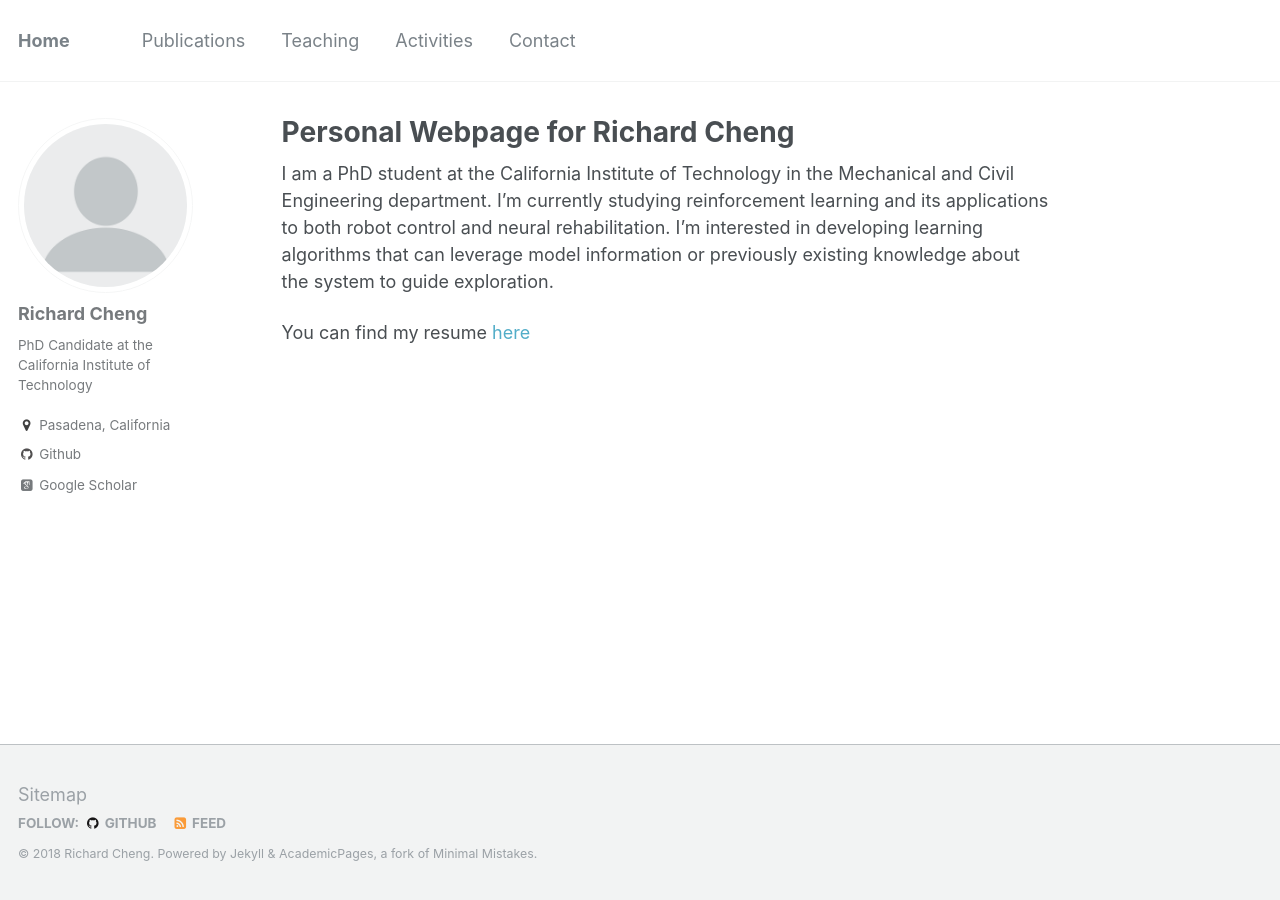
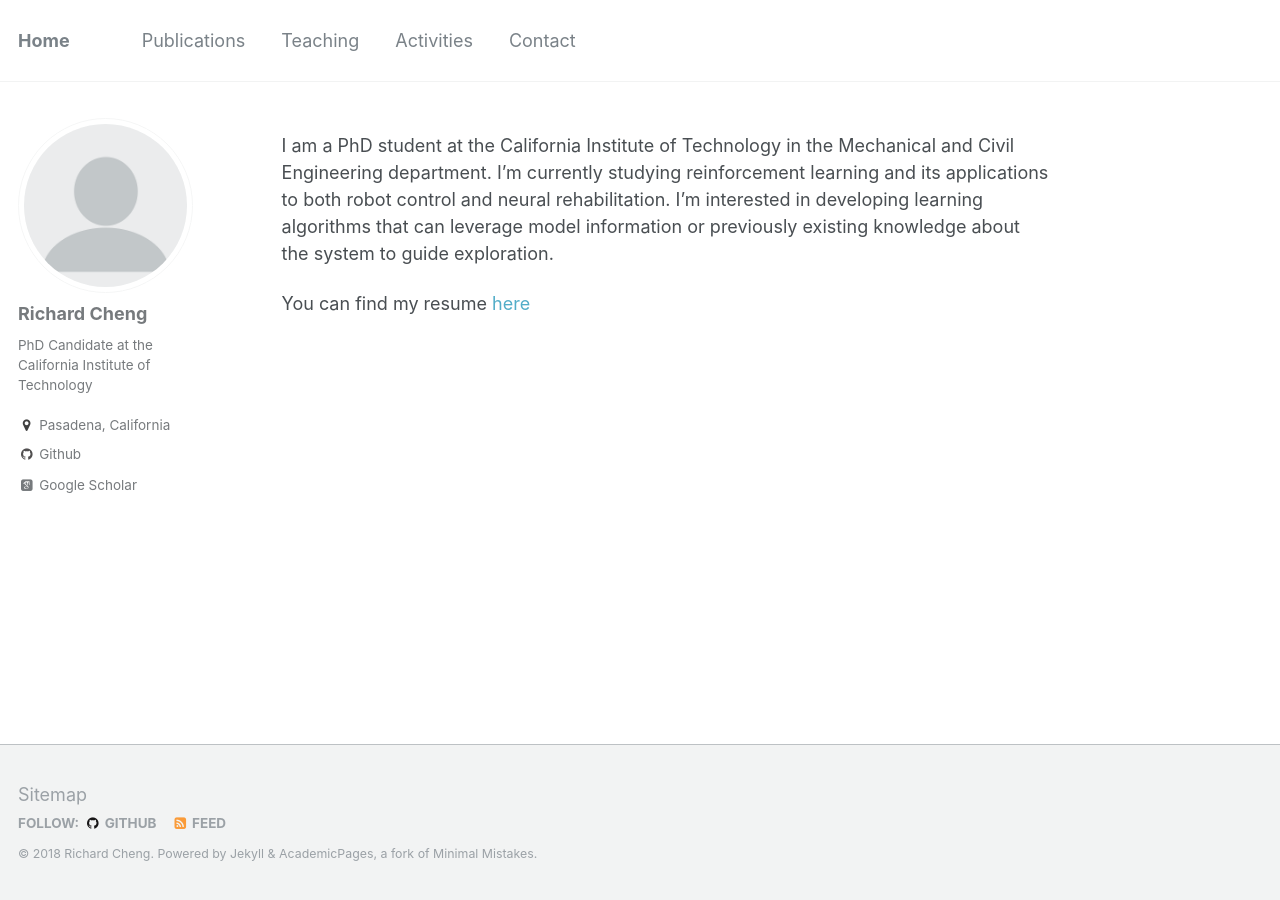
Before and after one commit to rcheng805/rcheng805.github.io, a Jekyll site: the page built from _pages/about.md, in a window 1280 px wide. Built offline with Jekyll 4.4.1, drawn with Linux system fonts in a browser that asks for light colours; some web fonts are replaced.

Commit message:
Update about.md

```diff
--- a/_pages/about.md
+++ b/_pages/about.md
@@ -1,6 +1,6 @@
 ---
 permalink: /
-title: "Personal Webpage for Richard Cheng"
+title: ""
 excerpt: "About me"
 author_profile: true
 redirect_from:
```
